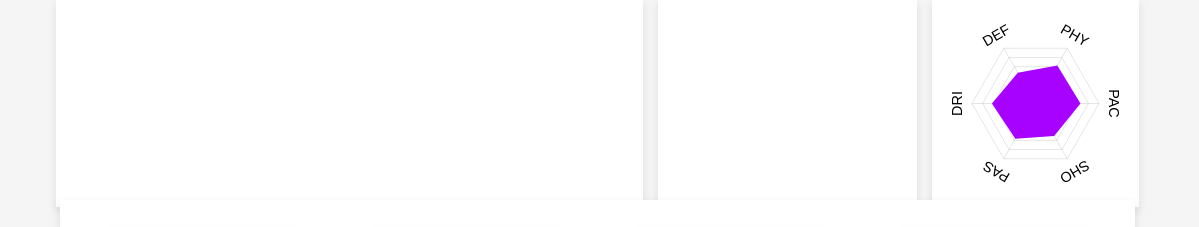
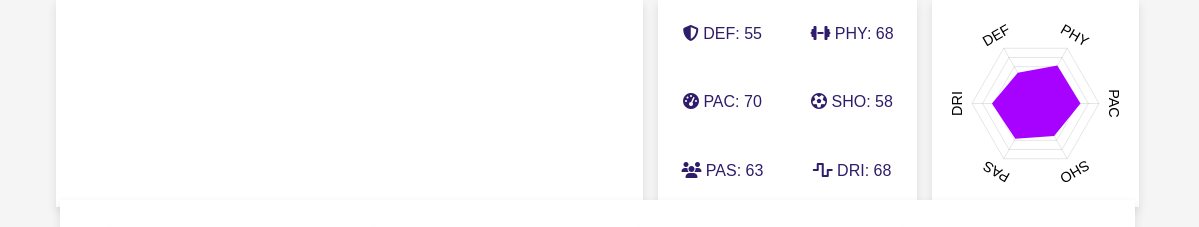
Before and after one commit to jiaranda/infovis-hito-2, a plain HTML site: page index.html in a window 1280 px wide. Shown: the top 227 px of the page, 81-1280 px from the left. Drawn offline with nearby package versions, Linux system fonts and the light colour scheme.

Commit message:
✨ summary data working

```diff
--- a/index.html
+++ b/index.html
@@ -22,7 +22,32 @@
     </div>
     <div id="summary">
       <div id="search-bar"></div>
-      <div id="summary-data"></div>
+      <div id="summary-data">
+        <div class="mean" id="def-mean">
+          <i class="fas fa-shield-alt"></i> DEF:
+          <span class="mean-value"></span>
+        </div>
+        <div class="mean" id="phy-mean">
+          <i class="fas fa-dumbbell"></i> PHY:
+          <span class="mean-value"></span>
+        </div>
+        <div class="mean" id="pac-mean">
+          <i class="fas fa-tachometer-alt"></i> PAC:
+          <span class="mean-value"></span>
+        </div>
+        <div class="mean" id="sho-mean">
+          <i class="far fa-futbol"></i> SHO:
+          <span class="mean-value"></span>
+        </div>
+        <div class="mean" id="pas-mean">
+          <i class="fas fa-users"></i> PAS:
+          <span class="mean-value"></span>
+        </div>
+        <div class="mean" id="dri-mean">
+          <i class="fas fa-wave-square"></i> DRI:
+          <span class="mean-value"></span>
+        </div>
+      </div>
       <div id="summary-chart"></div>
     </div>
     <div id="cards-container"></div>
--- a/script.js
+++ b/script.js
@@ -33,6 +33,33 @@ const calculateMeans = async ({ data }) => {
   return res;
 };
 
+const showMeans = async ({ means, baseElement }) => {
+  baseElement
+    .select("#def-mean")
+    .select(".mean-value")
+    .text(parseInt(means.DEFENDING));
+  baseElement
+    .select("#pac-mean")
+    .select(".mean-value")
+    .text(parseInt(means.PACE));
+  baseElement
+    .select("#phy-mean")
+    .select(".mean-value")
+    .text(parseInt(means.PHYSICAL));
+  baseElement
+    .select("#sho-mean")
+    .select(".mean-value")
+    .text(parseInt(means.SHOOTING));
+  baseElement
+    .select("#pas-mean")
+    .select(".mean-value")
+    .text(parseInt(means.PASSING));
+  baseElement
+    .select("#dri-mean")
+    .select(".mean-value")
+    .text(parseInt(means.DRIBBLING));
+};
+
 const getSummary = async ({ data }) => {
   const baseElement = d3.select("#summary-chart");
   const means = await calculateMeans({ data });
@@ -40,6 +67,8 @@ const getSummary = async ({ data }) => {
     data: means,
     baseElement,
   });
+  const summaryData = d3.select("#summary-data");
+  await showMeans({ means, baseElement: summaryData });
 };
 
 const main = async () => {
--- a/summary.css
+++ b/summary.css
@@ -21,6 +21,9 @@
   box-shadow: 0 4px 9px 0 rgba(15, 15, 17, 0.1);
   grid-area: data;
   margin-right: 15px;
+  display: grid;
+  grid-template-columns: 50% 50%;
+  grid-template-rows: 33% 33% 33%;
 }
 
 #summary-chart {
@@ -33,3 +36,10 @@
   justify-content: flex-end;
   align-items: center;
 }
+
+.mean {
+  text-align: center;
+  display: block;
+  margin-top: auto;
+  margin-bottom: auto;
+}
```
